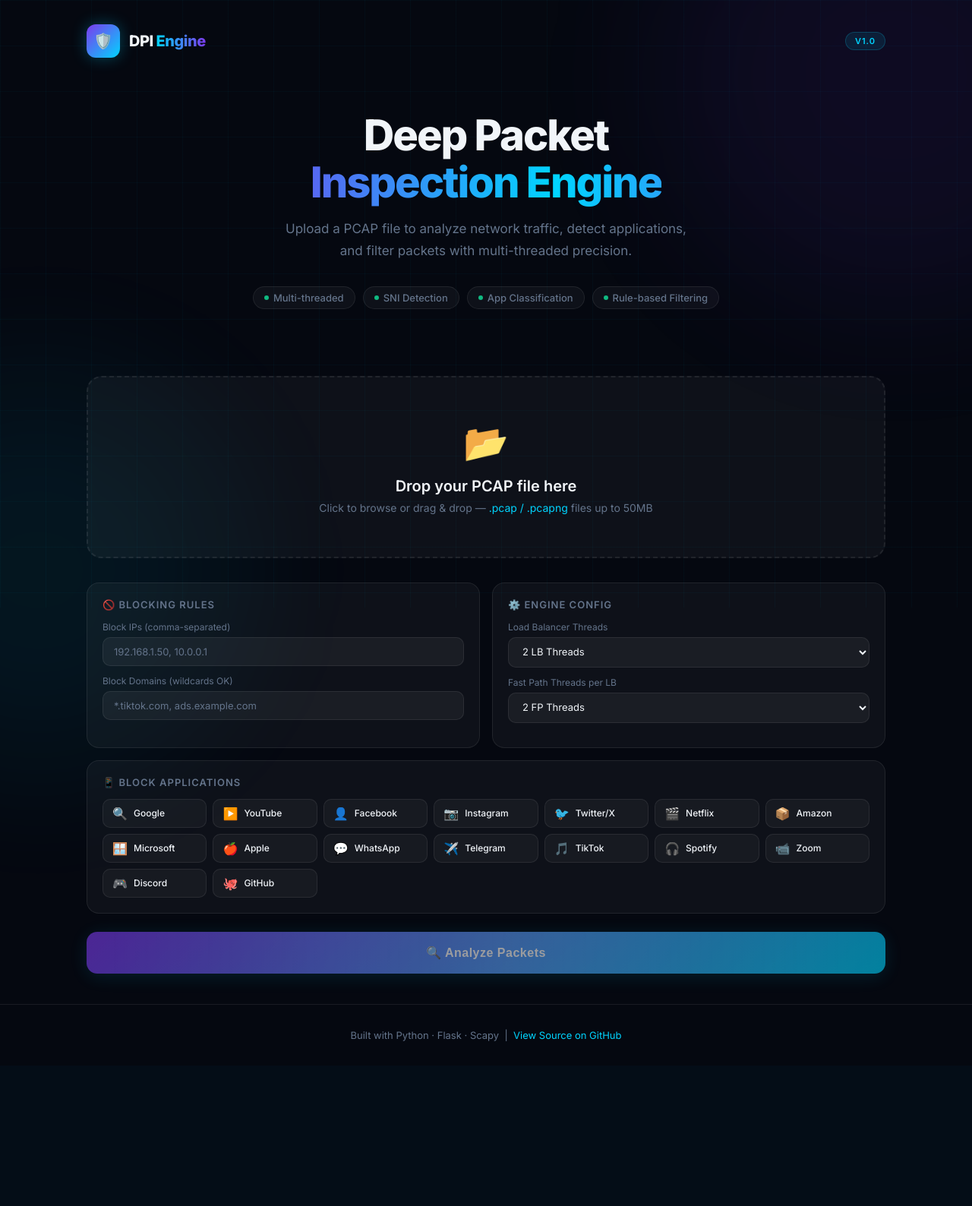
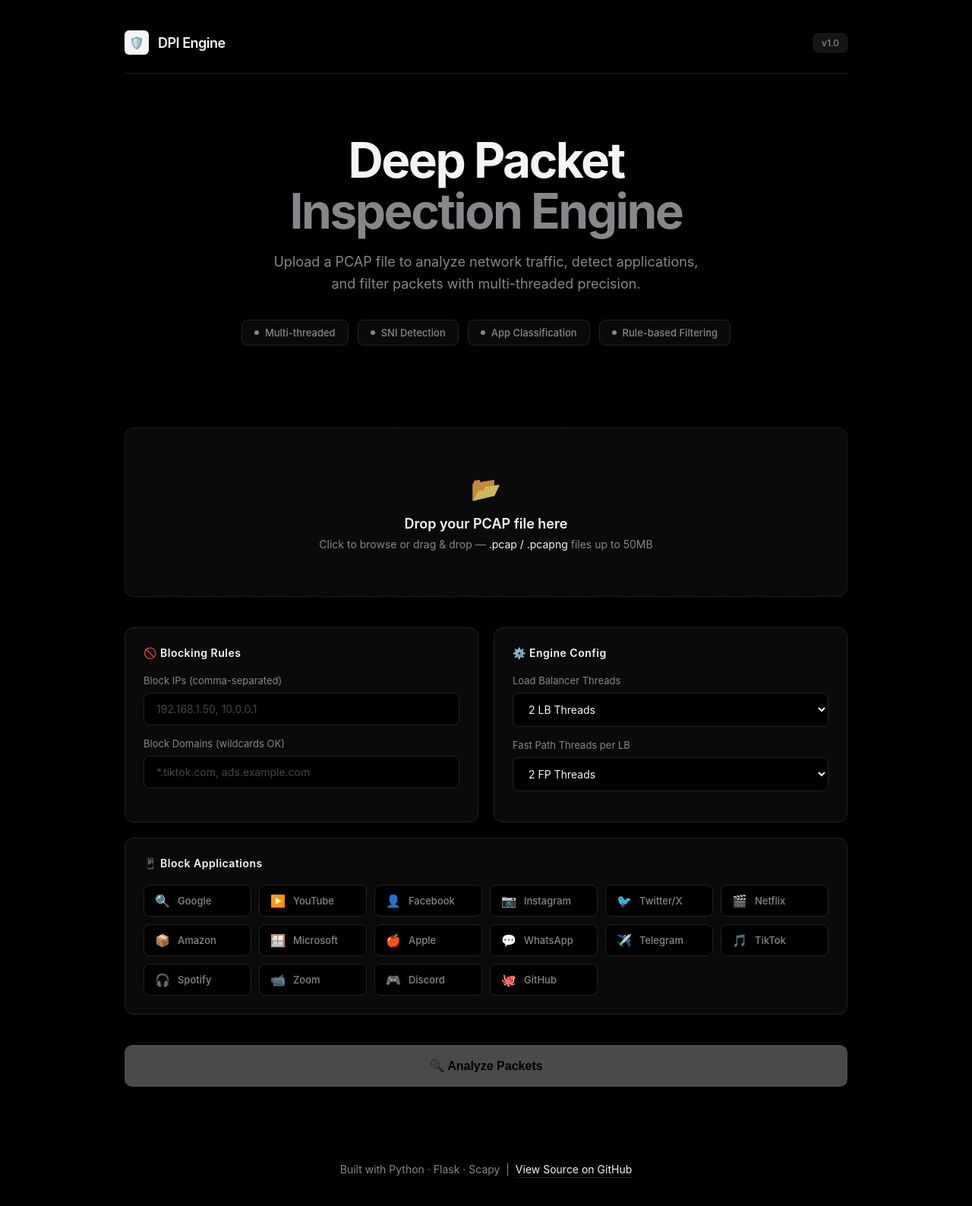
Before and after one commit to adnan275/DPI, a Flask app: page / in a window 1280 px wide. Shown: the whole page at 76% size. Before the commit the page ends 1371 px from the top, so only its background shows below. Run offline with Flask 3, Linux system fonts and the light colour scheme.

Commit message:
UI: Redesign to premium full black theme

```diff
--- a/templates/index.html
+++ b/templates/index.html
@@ -8,291 +8,241 @@
 <link href="https://fonts.googleapis.com/css2?family=Inter:wght@300;400;500;600;700;800&family=JetBrains+Mono:wght@400;500&display=swap" rel="stylesheet"/>
 <style>
   :root {
-    --bg: #050810;
-    --surface: rgba(255,255,255,0.04);
-    --surface2: rgba(255,255,255,0.07);
-    --border: rgba(255,255,255,0.08);
-    --accent: #00d4ff;
-    --accent2: #7c3aed;
-    --accent3: #10b981;
-    --danger: #ef4444;
-    --warn: #f59e0b;
-    --text: #f1f5f9;
-    --text-muted: #64748b;
-    --glow: 0 0 40px rgba(0,212,255,0.15);
+    --bg: #000000;
+    --surface: #0a0a0a;
+    --surface2: #141414;
+    --border: #222222;
+    --accent: #ffffff;
+    --accent-hover: #e0e0e0;
+    --danger: #ff453a;
+    --success: #32d74b;
+    --text: #f5f5f7;
+    --text-muted: #86868b;
   }
   *{margin:0;padding:0;box-sizing:border-box;}
   html{scroll-behavior:smooth;}
   body{
-    font-family:'Inter',sans-serif;
+    font-family:-apple-system, BlinkMacSystemFont, 'Inter', sans-serif;
     background:var(--bg);
     color:var(--text);
     min-height:100vh;
     overflow-x:hidden;
+    -webkit-font-smoothing: antialiased;
   }
 
-  /* Animated Background */
-  .bg-grid{
-    position:fixed;inset:0;
-    background-image:
-      linear-gradient(rgba(0,212,255,0.03) 1px, transparent 1px),
-      linear-gradient(90deg, rgba(0,212,255,0.03) 1px, transparent 1px);
-    background-size:60px 60px;
-    pointer-events:none;
-    z-index:0;
-  }
-  .bg-orb{
-    position:fixed;
-    border-radius:50%;
-    filter:blur(100px);
-    pointer-events:none;
-    z-index:0;
-    animation:pulse-orb 8s ease-in-out infinite;
-  }
-  .orb1{width:600px;height:600px;top:-200px;right:-200px;background:rgba(124,58,237,0.12);}
-  .orb2{width:500px;height:500px;bottom:-200px;left:-200px;background:rgba(0,212,255,0.08);animation-delay:4s;}
-  @keyframes pulse-orb{0%,100%{opacity:0.6;transform:scale(1);}50%{opacity:1;transform:scale(1.1);}}
-
   /* Layout */
-  .container{position:relative;z-index:1;max-width:1100px;margin:0 auto;padding:0 24px;}
+  .container{position:relative;z-index:1;max-width:1000px;margin:0 auto;padding:0 24px;}
 
   /* Header */
-  header{padding:32px 0 24px;}
+  header{padding:40px 0 24px; border-bottom: 1px solid var(--border); margin-bottom: 60px;}
   .nav{display:flex;align-items:center;justify-content:space-between;}
   .logo{display:flex;align-items:center;gap:12px;}
   .logo-icon{
-    width:44px;height:44px;border-radius:12px;
-    background:linear-gradient(135deg,var(--accent2),var(--accent));
+    width:32px;height:32px;border-radius:6px;
+    background:var(--text); color: var(--bg);
     display:flex;align-items:center;justify-content:center;
-    font-size:20px;box-shadow:0 0 20px rgba(0,212,255,0.3);
+    font-size:16px; font-weight: bold;
   }
-  .logo-text{font-size:20px;font-weight:800;letter-spacing:-0.5px;}
-  .logo-text span{background:linear-gradient(90deg,var(--accent),var(--accent2));-webkit-background-clip:text;-webkit-text-fill-color:transparent;}
+  .logo-text{font-size:18px;font-weight:600;letter-spacing:-0.5px;}
   .badge{
-    padding:4px 12px;border-radius:999px;font-size:11px;font-weight:600;
-    background:rgba(0,212,255,0.1);border:1px solid rgba(0,212,255,0.2);
-    color:var(--accent);letter-spacing:1px;text-transform:uppercase;
+    padding:4px 10px;border-radius:6px;font-size:12px;font-weight:500;
+    background:var(--surface2);border:1px solid var(--border);
+    color:var(--text-muted);
   }
 
   /* Hero */
-  .hero{padding:48px 0 40px;text-align:center;}
-  .hero h1{font-size:clamp(32px,5vw,56px);font-weight:800;letter-spacing:-2px;line-height:1.1;margin-bottom:16px;}
-  .hero h1 .gradient{background:linear-gradient(90deg,var(--accent),var(--accent2),var(--accent));background-size:200%;-webkit-background-clip:text;-webkit-text-fill-color:transparent;animation:shimmer 4s linear infinite;}
-  @keyframes shimmer{0%{background-position:0%;}100%{background-position:200%;}}
-  .hero p{font-size:17px;color:var(--text-muted);max-width:560px;margin:0 auto 32px;line-height:1.7;}
+  .hero{padding:20px 0 60px;text-align:center;}
+  .hero h1{font-size:clamp(36px,5vw,64px);font-weight:700;letter-spacing:-2.5px;line-height:1.05;margin-bottom:20px; color: var(--text);}
+  .hero h1 .gradient{color: var(--text-muted);}
+  .hero p{font-size:18px;color:var(--text-muted);max-width:560px;margin:0 auto 32px;line-height:1.6; font-weight: 400;}
 
   /* Feature pills */
-  .pills{display:flex;gap:10px;justify-content:center;flex-wrap:wrap;margin-bottom:48px;}
+  .pills{display:flex;gap:12px;justify-content:center;flex-wrap:wrap;margin-bottom:48px;}
   .pill{
-    display:flex;align-items:center;gap:6px;
-    padding:6px 14px;border-radius:999px;font-size:13px;font-weight:500;
+    display:flex;align-items:center;gap:8px;
+    padding:8px 16px;border-radius:8px;font-size:13px;font-weight:500;
     background:var(--surface);border:1px solid var(--border);
-    color:var(--text-muted);
+    color:var(--text-muted); transition: all 0.2s;
   }
-  .pill .dot{width:6px;height:6px;border-radius:50%;background:var(--accent3);}
+  .pill:hover{ border-color: #444; color: var(--text); }
+  .pill .dot{width:6px;height:6px;border-radius:50%;background:var(--text-muted);}
 
   /* Upload Zone */
-  .upload-section{margin-bottom:32px;}
+  .upload-section{margin-bottom:40px;}
   .upload-zone{
-    border:2px dashed var(--border);
-    border-radius:20px;
-    padding:56px 32px;
+    border:1px dashed var(--border);
+    border-radius:12px;
+    padding:60px 32px;
     text-align:center;
     background:var(--surface);
     cursor:pointer;
-    transition:all 0.3s ease;
-    position:relative;
-    overflow:hidden;
-  }
-  .upload-zone::before{
-    content:'';position:absolute;inset:0;
-    background:linear-gradient(135deg,rgba(0,212,255,0.05),rgba(124,58,237,0.05));
-    opacity:0;transition:opacity 0.3s;
+    transition:all 0.2s ease;
   }
   .upload-zone:hover,.upload-zone.drag-over{
-    border-color:var(--accent);
-    box-shadow:0 0 40px rgba(0,212,255,0.1);
+    border-color: #555;
+    background: var(--surface2);
   }
-  .upload-zone:hover::before,.upload-zone.drag-over::before{opacity:1;}
-  .upload-icon{font-size:48px;margin-bottom:16px;display:block;}
-  .upload-zone h3{font-size:20px;font-weight:600;margin-bottom:8px;}
+  .upload-icon{font-size:32px;margin-bottom:16px;display:block; opacity: 0.8;}
+  .upload-zone h3{font-size:18px;font-weight:600;margin-bottom:8px;}
   .upload-zone p{color:var(--text-muted);font-size:14px;}
-  .upload-zone p span{color:var(--accent);}
+  .upload-zone p span{color:var(--text);}
   #fileInput{display:none;}
   .file-selected{
-    margin-top:16px;padding:10px 20px;
-    background:rgba(16,185,129,0.1);border:1px solid rgba(16,185,129,0.2);
-    border-radius:10px;display:inline-flex;align-items:center;gap:8px;
-    font-size:13px;color:var(--accent3);font-family:'JetBrains Mono',monospace;
+    margin-top:20px;padding:12px 24px;
+    background:var(--surface2); border:1px solid var(--border);
+    border-radius:8px;display:inline-flex;align-items:center;gap:12px;
+    font-size:13px;color:var(--text);font-family: ui-monospace, SFMono-Regular, Menlo, Monaco, Consolas, monospace;
   }
 
   /* Config Panel */
-  .config-grid{display:grid;grid-template-columns:1fr 1fr;gap:16px;margin-bottom:24px;}
+  .config-grid{display:grid;grid-template-columns:1fr 1fr;gap:20px;margin-bottom:40px;}
   @media(max-width:640px){.config-grid{grid-template-columns:1fr;}}
   .config-card{
     background:var(--surface);border:1px solid var(--border);
-    border-radius:16px;padding:20px;
+    border-radius:12px;padding:24px;
   }
-  .config-card h4{font-size:13px;font-weight:600;text-transform:uppercase;letter-spacing:1px;color:var(--text-muted);margin-bottom:14px;}
-  .input-group{margin-bottom:12px;}
-  .input-group label{font-size:12px;color:var(--text-muted);display:block;margin-bottom:6px;}
+  .config-card h4{font-size:14px;font-weight:600;letter-spacing:0.5px;color:var(--text);margin-bottom:20px;}
+  .input-group{margin-bottom:16px;}
+  .input-group label{font-size:13px;color:var(--text-muted);display:block;margin-bottom:8px;}
   .input-group input,.input-group select{
-    width:100%;padding:10px 14px;border-radius:10px;
-    background:rgba(255,255,255,0.05);border:1px solid var(--border);
-    color:var(--text);font-size:13px;font-family:'Inter',sans-serif;
+    width:100%;padding:12px 16px;border-radius:8px;
+    background:var(--bg);border:1px solid var(--border);
+    color:var(--text);font-size:14px;font-family:inherit;
     outline:none;transition:border-color 0.2s;
   }
-  .input-group input:focus,.input-group select:focus{border-color:var(--accent);}
-  .input-group input::placeholder{color:var(--text-muted);}
-  .input-group select option{background:#1e293b;}
+  .input-group input:focus,.input-group select:focus{border-color:#555;}
+  .input-group input::placeholder{color:#444;}
 
   /* App checkboxes */
-  .app-grid{display:grid;grid-template-columns:repeat(auto-fill,minmax(130px,1fr));gap:8px;grid-column:1/-1;}
+  .app-grid{display:grid;grid-template-columns:repeat(auto-fill,minmax(140px,1fr));gap:10px;grid-column:1/-1;}
   .app-chip{
-    display:flex;align-items:center;gap:8px;
-    padding:8px 12px;border-radius:10px;
-    background:var(--surface);border:1px solid var(--border);
-    cursor:pointer;font-size:12px;font-weight:500;
-    transition:all 0.2s;user-select:none;
+    display:flex;align-items:center;gap:10px;
+    padding:10px 14px;border-radius:8px;
+    background:var(--bg);border:1px solid var(--border);
+    cursor:pointer;font-size:13px;font-weight:500;
+    transition:all 0.2s;user-select:none; color: var(--text-muted);
   }
-  .app-chip:hover{border-color:var(--accent);background:rgba(0,212,255,0.05);}
+  .app-chip:hover{border-color:#555;}
   .app-chip input[type=checkbox]{display:none;}
   .app-chip.selected{
-    background:rgba(0,212,255,0.1);border-color:rgba(0,212,255,0.4);
-    color:var(--accent);
+    background:var(--text);border-color:var(--text);
+    color:var(--bg);
   }
   .chip-icon{font-size:16px;}
 
   /* Submit Button */
   .btn-analyze{
-    width:100%;padding:18px;border-radius:14px;font-size:16px;font-weight:700;
-    background:linear-gradient(135deg,var(--accent2),var(--accent));
-    border:none;color:#fff;cursor:pointer;letter-spacing:0.5px;
-    transition:all 0.3s ease;position:relative;overflow:hidden;
-    box-shadow:0 4px 24px rgba(0,212,255,0.2);
+    width:100%;padding:18px;border-radius:10px;font-size:16px;font-weight:600;
+    background:var(--text);border:none;color:var(--bg);cursor:pointer;
+    transition:all 0.2s ease;
   }
-  .btn-analyze:hover{transform:translateY(-2px);box-shadow:0 8px 32px rgba(0,212,255,0.35);}
-  .btn-analyze:active{transform:translateY(0);}
-  .btn-analyze:disabled{opacity:0.6;cursor:not-allowed;transform:none;}
-  .btn-analyze .shine{
-    position:absolute;inset:0;
-    background:linear-gradient(90deg,transparent,rgba(255,255,255,0.15),transparent);
-    transform:translateX(-100%);
-    animation:shine 2s infinite;
-  }
-  @keyframes shine{0%{transform:translateX(-100%);}100%{transform:translateX(100%);}}
+  .btn-analyze:hover{background:var(--accent-hover); transform: scale(0.995);}
+  .btn-analyze:active{transform:scale(0.99);}
+  .btn-analyze:disabled{opacity:0.3;cursor:not-allowed;transform:none;background:var(--text);}
 
   /* Processing */
   .processing{
-    display:none;padding:40px;text-align:center;
-    background:var(--surface);border:1px solid var(--border);border-radius:20px;
-    margin-bottom:32px;
+    display:none;padding:60px 40px;text-align:center;
+    background:var(--surface);border:1px solid var(--border);border-radius:12px;
+    margin-bottom:40px;
   }
   .spinner{
-    width:56px;height:56px;border-radius:50%;
-    border:3px solid rgba(0,212,255,0.1);
-    border-top-color:var(--accent);
+    width:40px;height:40px;border-radius:50%;
+    border:2px solid var(--border);
+    border-top-color:var(--text);
     animation:spin 0.8s linear infinite;
-    margin:0 auto 20px;
+    margin:0 auto 24px;
   }
   @keyframes spin{to{transform:rotate(360deg);}}
-  .processing h3{font-size:18px;font-weight:600;margin-bottom:8px;}
+  .processing h3{font-size:18px;font-weight:600;margin-bottom:12px;}
   .processing p{color:var(--text-muted);font-size:14px;}
 
   /* Results */
   .results{display:none;}
   .results-header{
     display:flex;align-items:center;justify-content:space-between;
-    margin-bottom:24px;flex-wrap:wrap;gap:12px;
+    margin-bottom:32px;flex-wrap:wrap;gap:12px;
+    border-bottom: 1px solid var(--border); padding-bottom: 24px;
   }
-  .results-header h2{font-size:22px;font-weight:700;}
+  .results-header h2{font-size:24px;font-weight:700; letter-spacing: -0.5px;}
   .success-badge{
-    display:flex;align-items:center;gap:6px;
-    padding:6px 14px;border-radius:999px;font-size:12px;font-weight:600;
-    background:rgba(16,185,129,0.1);border:1px solid rgba(16,185,129,0.2);color:var(--accent3);
+    display:flex;align-items:center;gap:8px;
+    padding:6px 14px;border-radius:6px;font-size:13px;font-weight:500;
+    background:rgba(50,215,75,0.1);border:1px solid rgba(50,215,75,0.2);color:var(--success);
   }
 
   /* Stats Grid */
-  .stats-grid{display:grid;grid-template-columns:repeat(auto-fill,minmax(200px,1fr));gap:16px;margin-bottom:24px;}
+  .stats-grid{display:grid;grid-template-columns:repeat(auto-fill,minmax(220px,1fr));gap:20px;margin-bottom:32px;}
   .stat-card{
-    background:var(--surface);border:1px solid var(--border);border-radius:16px;
-    padding:20px;transition:transform 0.2s,box-shadow 0.2s;
+    background:var(--surface);border:1px solid var(--border);border-radius:12px;
+    padding:24px;
   }
-  .stat-card:hover{transform:translateY(-2px);box-shadow:var(--glow);}
-  .stat-card.highlight{background:linear-gradient(135deg,rgba(0,212,255,0.08),rgba(124,58,237,0.08));border-color:rgba(0,212,255,0.2);}
-  .stat-card.danger{background:rgba(239,68,68,0.06);border-color:rgba(239,68,68,0.15);}
-  .stat-card.success{background:rgba(16,185,129,0.06);border-color:rgba(16,185,129,0.15);}
-  .stat-label{font-size:11px;text-transform:uppercase;letter-spacing:1px;color:var(--text-muted);font-weight:600;margin-bottom:10px;}
-  .stat-value{font-size:28px;font-weight:800;font-family:'JetBrains Mono',monospace;letter-spacing:-1px;}
-  .stat-value.cyan{color:var(--accent);}
-  .stat-value.green{color:var(--accent3);}
-  .stat-value.red{color:var(--danger);}
-  .stat-value.purple{color:#a78bfa;}
-  .stat-sub{font-size:12px;color:var(--text-muted);margin-top:4px;}
+  .stat-label{font-size:12px;color:var(--text-muted);font-weight:500;margin-bottom:12px;}
+  .stat-value{font-size:32px;font-weight:700;font-family: ui-monospace, SFMono-Regular, monospace;letter-spacing:-1px;}
+  .stat-sub{font-size:13px;color:var(--text-muted);margin-top:12px;}
 
   /* App Breakdown */
   .breakdown-card{
     background:var(--surface);border:1px solid var(--border);
-    border-radius:20px;padding:24px;margin-bottom:24px;
+    border-radius:12px;padding:32px;margin-bottom:32px;
   }
-  .breakdown-card h3{font-size:16px;font-weight:600;margin-bottom:20px;}
-  .app-row{display:flex;align-items:center;gap:12px;margin-bottom:12px;}
-  .app-row-name{font-size:13px;font-weight:500;min-width:110px;}
-  .bar-track{flex:1;height:8px;background:rgba(255,255,255,0.05);border-radius:999px;overflow:hidden;}
-  .bar-fill{height:100%;border-radius:999px;background:linear-gradient(90deg,var(--accent2),var(--accent));transition:width 1s ease;}
-  .app-row-count{font-size:12px;color:var(--text-muted);font-family:'JetBrains Mono',monospace;min-width:40px;text-align:right;}
+  .breakdown-card h3{font-size:18px;font-weight:600;margin-bottom:24px; border-bottom: 1px solid var(--border); padding-bottom: 16px;}
+  .app-row{display:flex;align-items:center;gap:16px;margin-bottom:16px;}
+  .app-row-name{font-size:14px;font-weight:500;min-width:120px; color: var(--text-muted);}
+  .bar-track{flex:1;height:6px;background:var(--surface2);border-radius:3px;overflow:hidden;}
+  .bar-fill{height:100%;border-radius:3px;background:var(--text);transition:width 1s ease;}
+  .app-row-count{font-size:13px;color:var(--text);font-family:ui-monospace, monospace;min-width:48px;text-align:right;}
 
   /* Download + Log */
-  .action-row{display:flex;gap:12px;margin-bottom:24px;flex-wrap:wrap;}
+  .action-row{display:flex;gap:16px;margin-bottom:32px;flex-wrap:wrap;}
   .btn-download{
-    flex:1;min-width:200px;padding:14px 24px;border-radius:12px;font-size:14px;font-weight:600;
-    background:rgba(16,185,129,0.1);border:1px solid rgba(16,185,129,0.25);
-    color:var(--accent3);cursor:pointer;text-align:center;transition:all 0.2s;
-    text-decoration:none;display:flex;align-items:center;justify-content:center;gap:8px;
+    flex:1;min-width:200px;padding:16px 24px;border-radius:8px;font-size:14px;font-weight:600;
+    background:var(--text); color:var(--bg);cursor:pointer;text-align:center;transition:all 0.2s;
+    text-decoration:none;display:flex;align-items:center;justify-content:center;gap:10px;
   }
-  .btn-download:hover{background:rgba(16,185,129,0.2);box-shadow:0 0 20px rgba(16,185,129,0.15);}
+  .btn-download:hover{background:var(--accent-hover);}
   .btn-reset{
-    padding:14px 24px;border-radius:12px;font-size:14px;font-weight:600;
+    padding:16px 24px;border-radius:8px;font-size:14px;font-weight:500;
     background:var(--surface);border:1px solid var(--border);
-    color:var(--text-muted);cursor:pointer;transition:all 0.2s;
+    color:var(--text);cursor:pointer;transition:all 0.2s;
   }
-  .btn-reset:hover{border-color:var(--accent);color:var(--text);}
+  .btn-reset:hover{background:var(--surface2);}
 
   .log-card{
-    background:rgba(0,0,0,0.4);border:1px solid var(--border);
-    border-radius:16px;padding:20px;font-family:'JetBrains Mono',monospace;
-    font-size:11px;color:#64748b;max-height:200px;overflow-y:auto;line-height:1.8;
+    background:#000;border:1px solid var(--border);
+    border-radius:12px;padding:24px;font-family:ui-monospace, SFMono-Regular, monospace;
+    font-size:12px;color:#888;max-height:240px;overflow-y:auto;line-height:1.6;
   }
-  .log-card h4{font-size:13px;color:var(--text-muted);margin-bottom:12px;font-family:'Inter',sans-serif;}
-  .log-line{margin-bottom:2px;}
-  .log-line.ok{color:#34d399;}
-  .log-line.err{color:#f87171;}
+  .log-card h4{font-size:14px;color:var(--text);margin-bottom:16px;font-family:-apple-system, sans-serif; font-weight: 500;}
+  .log-line{margin-bottom:4px;}
+  .log-line.ok{color:var(--text);}
+  .log-line.err{color:var(--danger);}
 
   /* Footer */
-  footer{padding:32px 0;text-align:center;color:var(--text-muted);font-size:13px;border-top:1px solid var(--border);margin-top:40px;}
-  footer a{color:var(--accent);text-decoration:none;}
+  footer{padding:40px 0;text-align:center;color:var(--text-muted);font-size:14px; margin-top:60px;}
+  footer a{color:var(--text);text-decoration:none; border-bottom: 1px solid var(--border); padding-bottom: 2px;}
+  footer a:hover{border-color: var(--text);}
 
   /* Toast */
   .toast{
-    position:fixed;bottom:24px;right:24px;z-index:100;
-    padding:14px 20px;border-radius:12px;font-size:14px;font-weight:500;
-    background:#1e293b;border:1px solid var(--border);
-    transform:translateY(80px);opacity:0;transition:all 0.3s;
+    position:fixed;bottom:32px;right:32px;z-index:100;
+    padding:16px 24px;border-radius:8px;font-size:14px;font-weight:500;
+    background:var(--surface);border:1px solid var(--border); color: var(--text);
+    transform:translateY(80px);opacity:0;transition:all 0.3s cubic-bezier(0.16, 1, 0.3, 1);
+    box-shadow: 0 10px 40px rgba(0,0,0,0.5);
   }
   .toast.show{transform:translateY(0);opacity:1;}
-  .toast.error{border-color:rgba(239,68,68,0.3);color:var(--danger);}
-  .toast.success{border-color:rgba(16,185,129,0.3);color:var(--accent3);}
+  .toast.error{border-left: 3px solid var(--danger);}
+  .toast.success{border-left: 3px solid var(--success);}
 
   /* Scrollbar */
-  ::-webkit-scrollbar{width:6px;}
+  ::-webkit-scrollbar{width:8px;}
   ::-webkit-scrollbar-track{background:transparent;}
-  ::-webkit-scrollbar-thumb{background:rgba(255,255,255,0.1);border-radius:999px;}
+  ::-webkit-scrollbar-thumb{background:#333;border-radius:4px;}
+  ::-webkit-scrollbar-thumb:hover{background:#444;}
 </style>
 </head>
 <body>
-<div class="bg-grid"></div>
-<div class="bg-orb orb1"></div>
-<div class="bg-orb orb2"></div>
 
 <div class="container">
   <header>
@@ -384,7 +334,6 @@
   </div>
 
   <button class="btn-analyze" id="analyzeBtn" onclick="startAnalysis()" disabled>
-    <span class="shine"></span>
     🔍 Analyze Packets
   </button>
 
```
